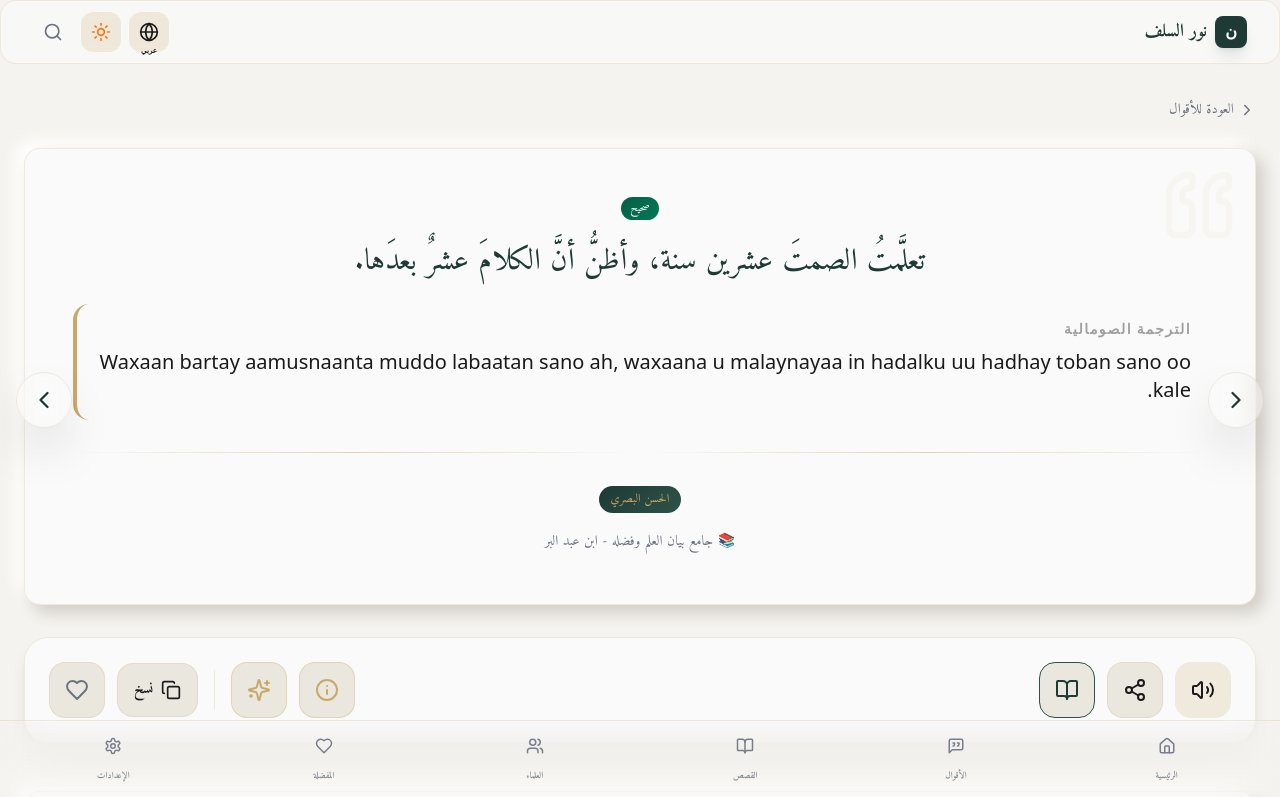
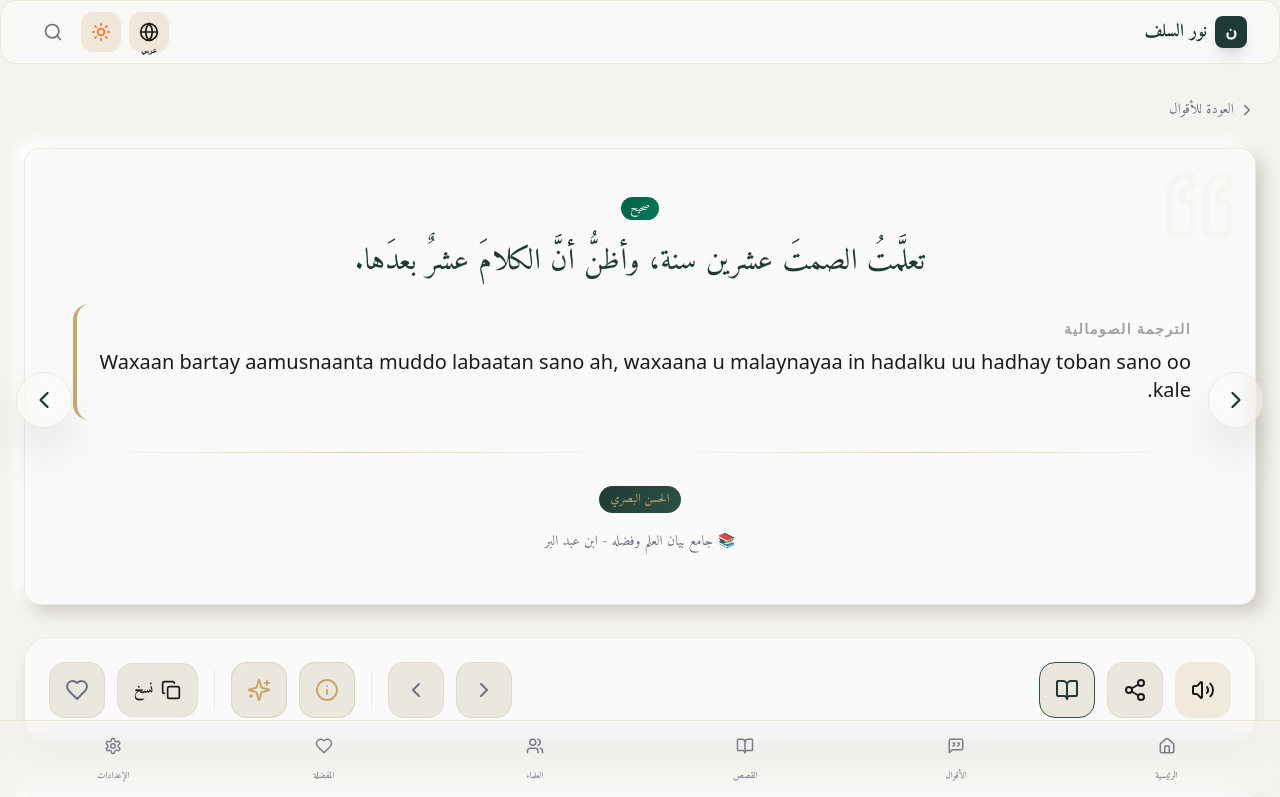
Before and after one commit to ibrahimcowke/AQWAAL-SALAF, a React (Vite) app: page /aqwaal/aqw-015 in a window 1280 px wide. Shown: the top 797 px of the page. Built offline with nearby package versions, Linux system fonts and the light colour scheme; no server answers; the database is empty; a web font is replaced by a local one.

Commit message:
feat: move next/previous navigation to primary action bar

```diff
--- a/src/pages/AqwalDetail.tsx
+++ b/src/pages/AqwalDetail.tsx
@@ -203,6 +203,29 @@ export default function AqwalDetail() {
         </div>
 
         <div className="flex items-center gap-3">
+          {prevId && (
+            <button
+              onClick={() => navigate(`/aqwaal/${prevId}`)}
+              className="w-12 h-12 md:w-14 md:h-14 rounded-2xl flex items-center justify-center transition-all hover:scale-110"
+              style={{ color: 'var(--color-text-muted)', background: 'var(--color-bg-alt)', border: '1px solid var(--color-card-border)' }}
+              title={t('previous_qawl')}
+            >
+              <ChevronRight size={20} className={`md:w-6 md:h-6 ${isArabic ? '' : 'rotate-180'}`} />
+            </button>
+          )}
+          {nextId && (
+            <button
+              onClick={() => navigate(`/aqwaal/${nextId}`)}
+              className="w-12 h-12 md:w-14 md:h-14 rounded-2xl flex items-center justify-center transition-all hover:scale-110"
+              style={{ color: 'var(--color-text-muted)', background: 'var(--color-bg-alt)', border: '1px solid var(--color-card-border)' }}
+              title={t('next_qawl')}
+            >
+              <ChevronRight size={20} className={`md:w-6 md:h-6 ${isArabic ? 'rotate-180' : ''}`} />
+            </button>
+          )}
+
+          <div className="w-px h-10 bg-[var(--color-card-border)] mx-1" />
+
           {explanation && (
             <button
               onClick={() => setShowExplanation(true)}
```
